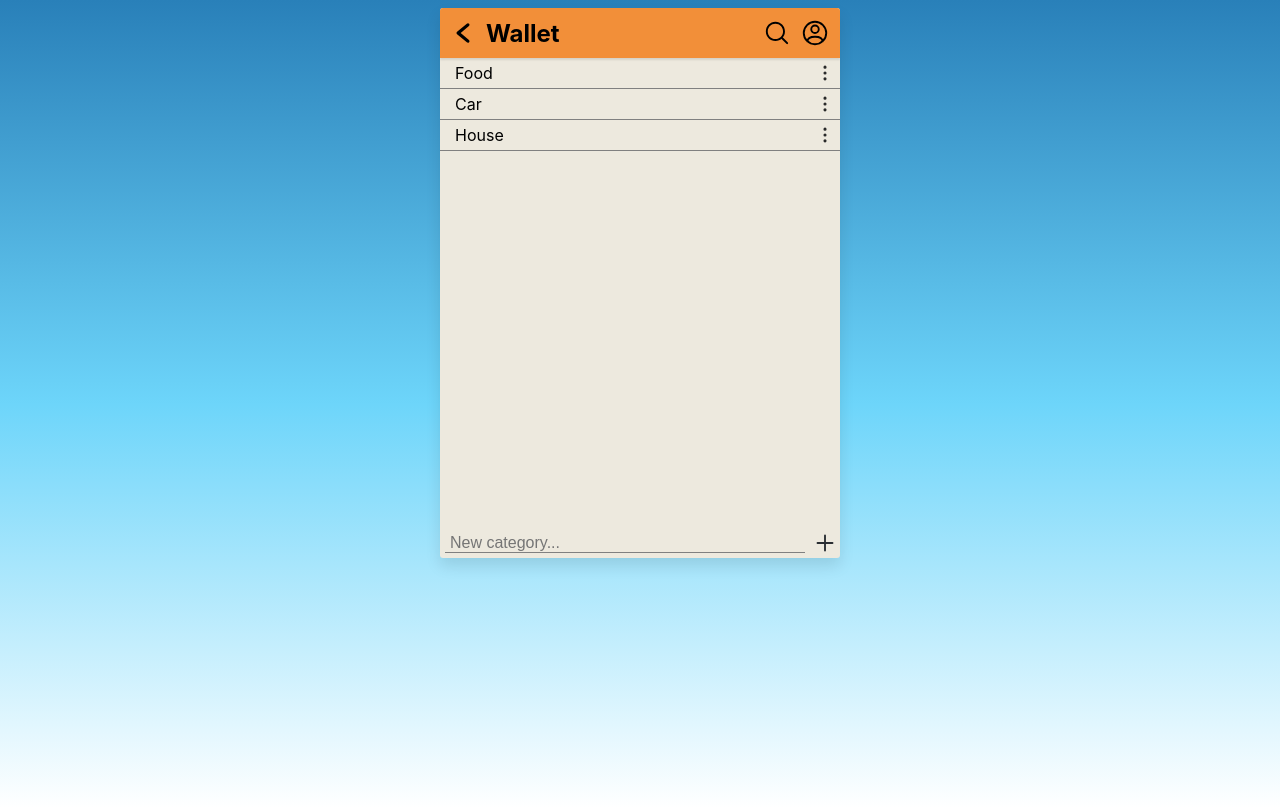
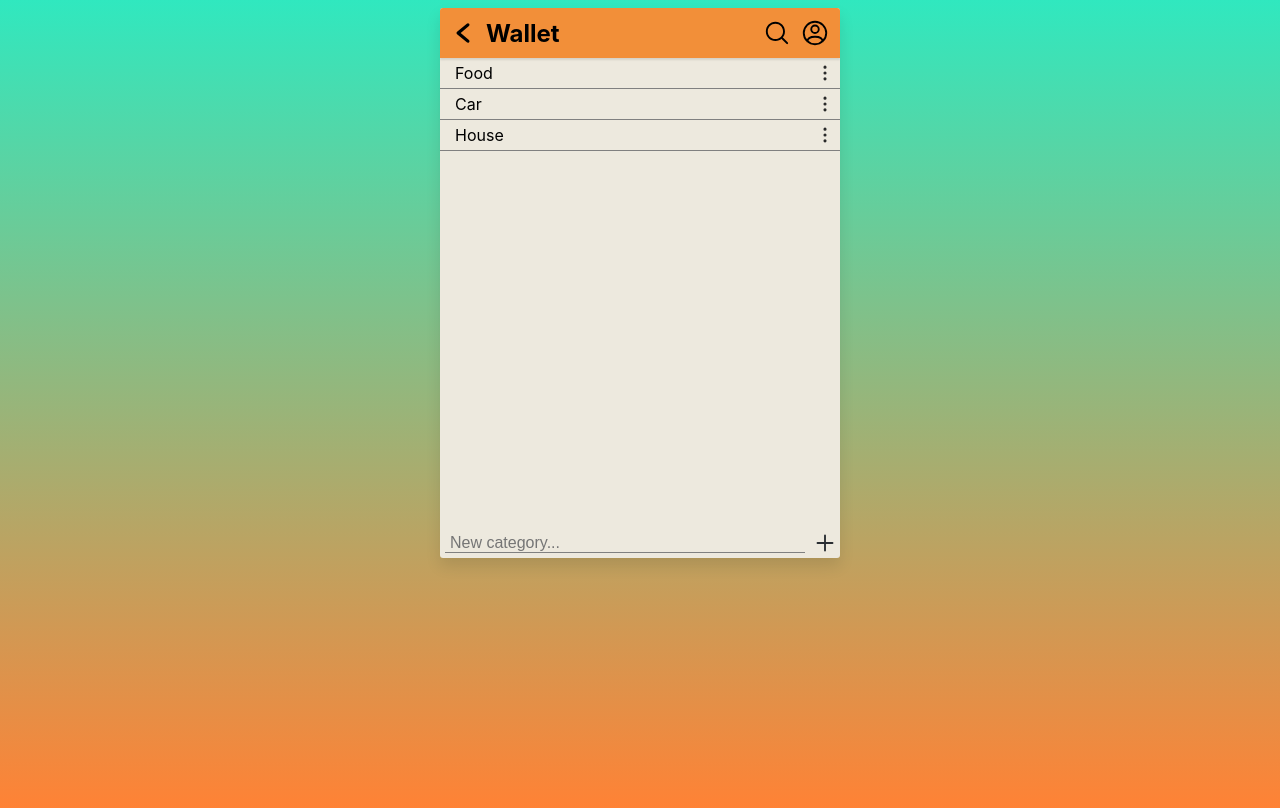
Before and after one commit to mykhailotsynkevych/react-app-wallet, a React (Create React App) app: page /categories/expense in a window 1280 px wide. Built offline with nearby package versions, Linux system fonts and the light colour scheme.

Commit message:
fix FiltCategList

```diff
--- a/src/components/App.css
+++ b/src/components/App.css
@@ -2,7 +2,7 @@
   padding: 8px 5px 0px;
   background: linear-gradient(
     to bottom,
-    #2980b9, #6dd5fa, #ffffff
+    #30e8bf, #ff8235
   );
   height: 100vh;
   text-align: center;
--- a/src/components/CategoriesList/CategoriesList.jsx
+++ b/src/components/CategoriesList/CategoriesList.jsx
@@ -3,23 +3,15 @@ import moreIcon from "../../assets/icons/more.svg";
 import {
   useSearchParams,
   useNavigate,
-  Link,
-  useLocation,
 } from "react-router-dom";
 
 const CategoriesList = ({ categoriesList }) => {
   const [searchParams, setSearchParams] = useSearchParams();
-  const categoryName = searchParams.get("category") ?? "";
-
-  // console.log(categoryName);
 
   const navigate = useNavigate();
-  const location = useLocation();
-  // console.log(location.state.from.pathname);
 
   const updateQueryString = (category) => {
     const nextParams = category !== "" ? { category } : {};
-    // console.log(nextParams)
     setSearchParams(nextParams);
   };
 
--- a/src/pages/CategoriesListPage/CategoriesListPage.jsx
+++ b/src/pages/CategoriesListPage/CategoriesListPage.jsx
@@ -22,24 +22,14 @@ const CategoriesListPage = () => {
   );
   const params = useParams();
 
-//   const visibleCategories = categoriesList.filter((categoriesEl) =>
-//   categoriesList.nameCategory.toLowerCase().includes(categoryName.toLowerCase())
-// );
-
-// const updateQueryString = (name) => {
-//   const nextParams = name !== "" ? { name } : {};
-//   setSearchParams(nextParams);
-// };
-
   useEffect(() => {
     LSapi.setDataToLS(LSapi.keys.categoriesList, categoriesList);
   }, [categoriesList]);
 
+
   const filteredByTransaction = categoriesList.filter((categoriesEl) =>
-    categoriesEl.transaction.includes(
-      params.categoriesArt.toUpperCase()[0] + params.categoriesArt.slice(1)
-    )
-  );
+    categoriesEl.transaction.toLowerCase().includes(
+      params.categoriesArt.toLowerCase()));
 
   const handleChange = (e) => {
     const { value } = e.target;
@@ -55,7 +45,8 @@ const CategoriesListPage = () => {
 
     addNewCategory({
       id: nanoid(),
-      transaction: params.categoriesArt.toUpperCase()[0] + params.categoriesArt.slice(1),
+      transaction:
+        params.categoriesArt.toUpperCase()[0] + params.categoriesArt.slice(1),
       nameCategory,
     });
     setNameCategory("");
```
